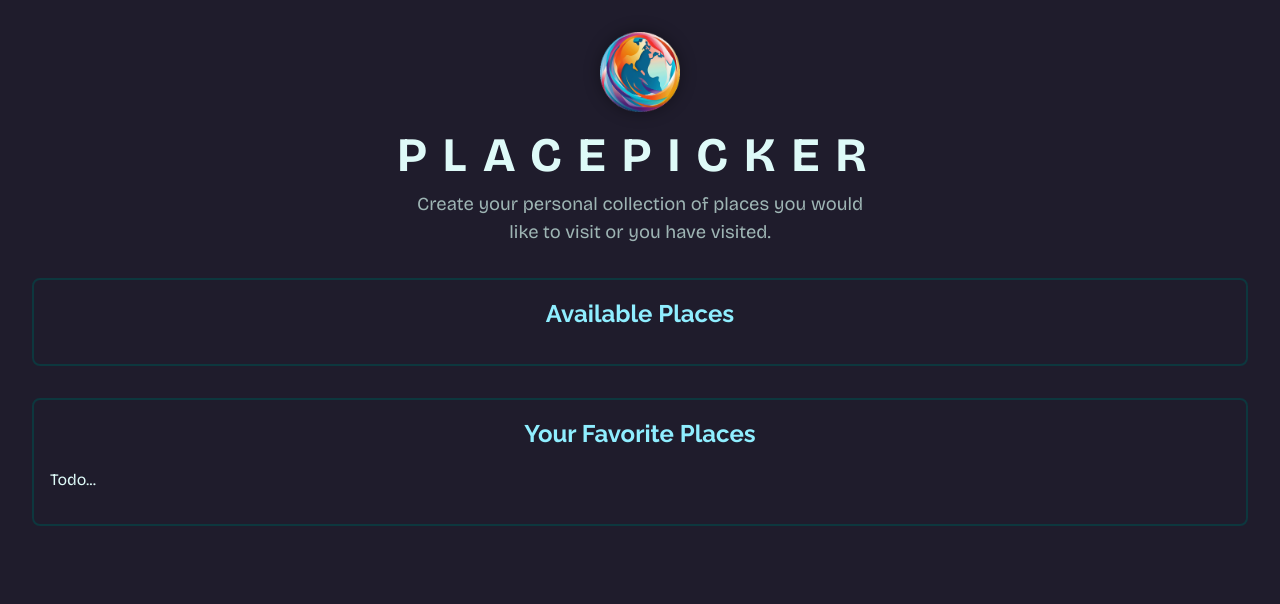
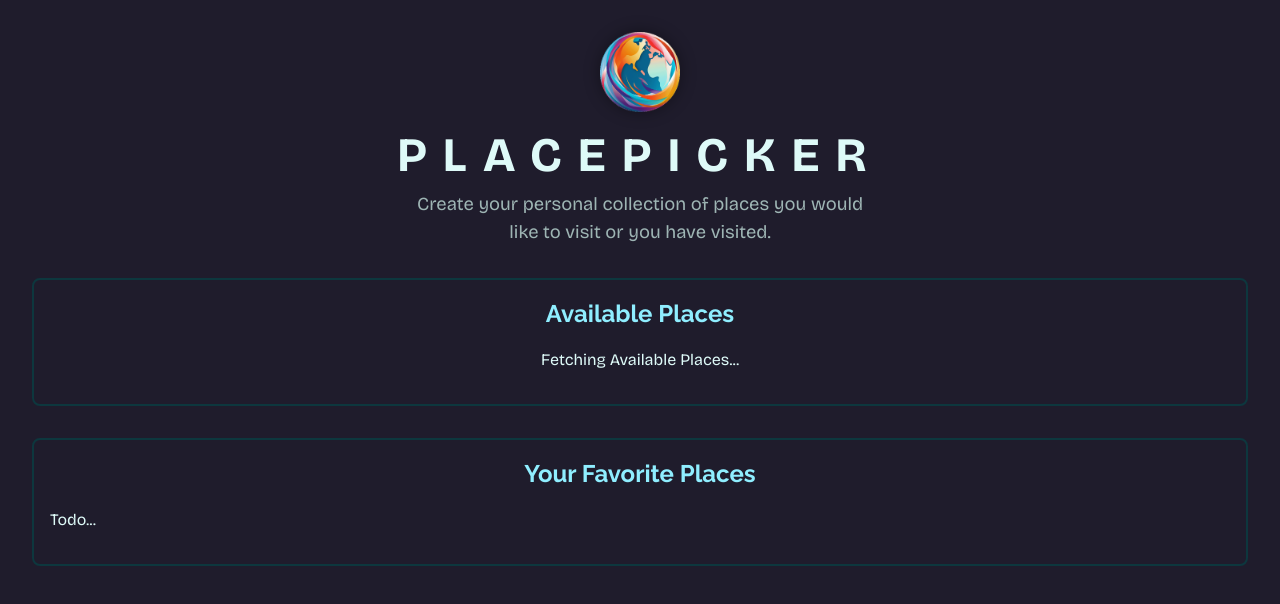
Before and after one commit to ndangohmofor/angular-with-backend, an Angular app: page / in a window 1280 px wide. Shown: the top 604 px of the page. Built offline with nearby package versions, Linux system fonts and the light colour scheme; no server answers.

Commit message:
add the conditional fallback display in the template

```diff
--- a/src/app/places/available-places/available-places.component.html
+++ b/src/app/places/available-places/available-places.component.html
@@ -1,4 +1,7 @@
 <app-places-container title="Available Places">
+  @if (isFetching()) {
+  <p class="fallback-text">Fetching Available Places...</p>
+  }
   @if (places()) {
   <app-places [places]="places()!" />
   } @else if (places()?.length === 0) {
```
